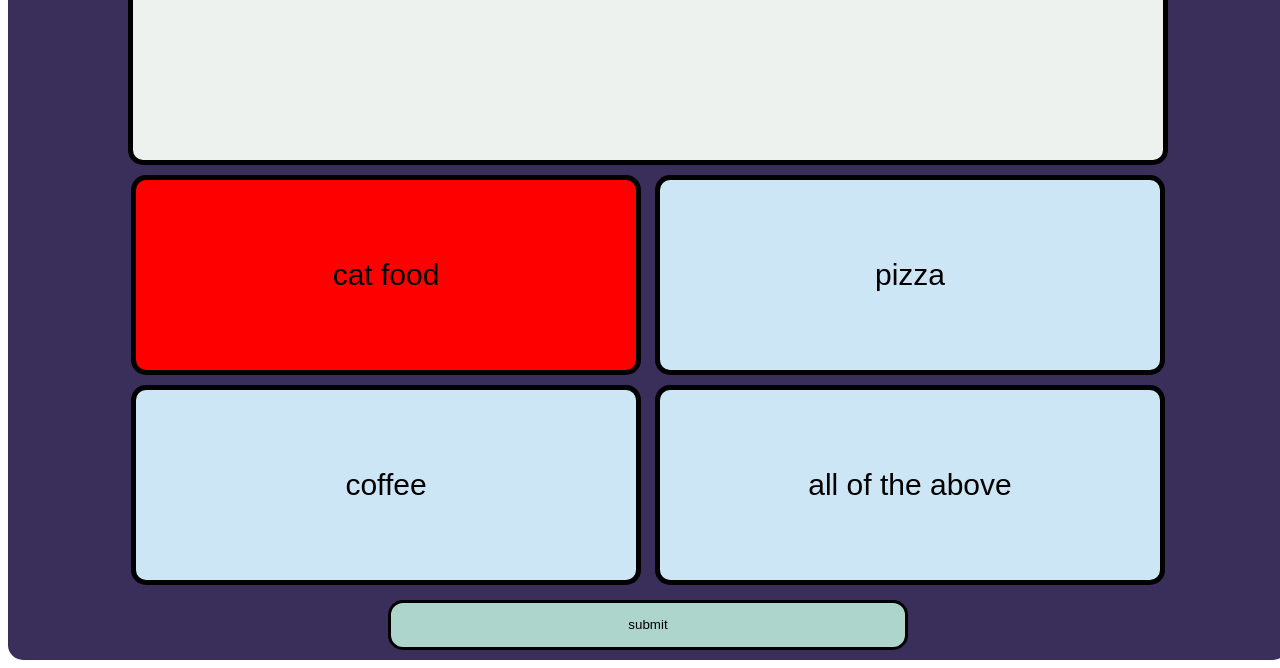
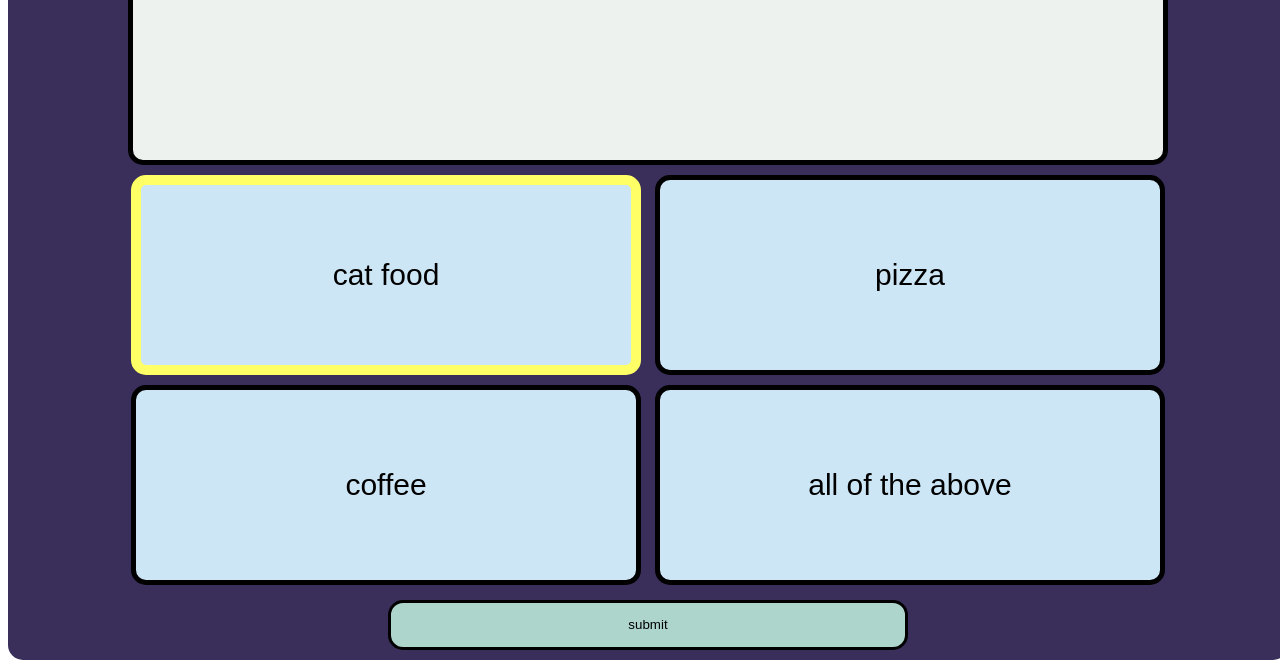
Before and after one commit to swade19/quizzer, a plain HTML site: page views/quiz.html in a window 1280 px wide. Both pictures are taken after a click on the button "cat food". Shown: the part 215-883 px from the top of the page. Drawn offline with Linux system fonts and the light colour scheme.

Commit message:
added button colour functionality

```diff
--- a/src/manager.js
+++ b/src/manager.js
@@ -6,6 +6,22 @@ go button linked to particular quiz
 
 */
 
-showSelectedAnswer = function() {
-    document.getElementById("answer1").style.backgroundColor = "#FF0000";
-}
+var isAnswerSelected = 0;
+var correctAnswer = catQuiz1.correctAnswer;
+var answer = "";
+
+showSelectedAnswer = function(selection) {
+   if (isAnswerSelected === 0){
+
+    answer = selection
+    document.getElementById(answer).style.borderColor = "#FFFF66";
+    document.getElementById(answer).style.borderWidth = "10px";
+    isAnswerSelected = 1;
+}};
+
+checkAnswer = function(){
+    if (answer === quiz.correctAnswer){
+        console.log("this works!")
+    };
+
+};
--- a/src/quiz.js
+++ b/src/quiz.js
@@ -3,8 +3,8 @@ question: "What can you feed cats?",
 answer1: "cat food",
 answer2: "pizza",
 answer3: "coffee",
-answer4: "all of the above"
-
+answer4: "all of the above",
+correctAnswer: "cat food"
 };
 
 const catQuiz2 = {
@@ -12,5 +12,6 @@ question: "Where do cats hang out?",
 answer1: "In the bar",
 answer2: "Sofa",
 answer3: "Bath Tubs",
-answer4: "Pool Hall"
+answer4: "Pool Hall",
+correctAnswer: "Sofa"
 }
--- a/views/quiz.html
+++ b/views/quiz.html
@@ -18,13 +18,13 @@
     <div class="buttonsbox">
         <div class="question" id="question">This is a Question</div>
 
-        <input class="button" type="button" id="answer1" value="answer1">
-        <input class="button" type="button" id="answer2" value="answer2">
-        <input class="button" type="button" id="answer3" value="answer3">
-        <input class="button" type="button" id="answer4" value="answer4">
+        <input onclick="showSelectedAnswer('answer1')" class="button" type="button" id="answer1" value="answer1">
+        <input onclick="showSelectedAnswer('answer2')" class="button" type="button" id="answer2" value="answer2">
+        <input onclick="showSelectedAnswer('answer3')" class="button" type="button" id="answer3" value="answer3">
+        <input onclick="showSelectedAnswer('answer4')" class="button" type="button" id="answer4" value="answer4">
 
         <div>
-            <input class="submit" type="button" id="submit" value="submit">
+            <input onclick="checkAnswer()" class="submit" type="button" id="submit" value="submit">
         </div>
     </div>
 
@@ -32,7 +32,6 @@
 
     <script>
         //setup selected answer
-        document.getElementById('answer1').addEventListener("click", showSelectedAnswer())
         document.getElementById("question").innerHTML = catQuiz1.question
         document.getElementById("answer1").value = catQuiz1.answer1
         document.getElementById("answer2").value = catQuiz1.answer2
```
Also changed, not shown: package-lock.json (added).
